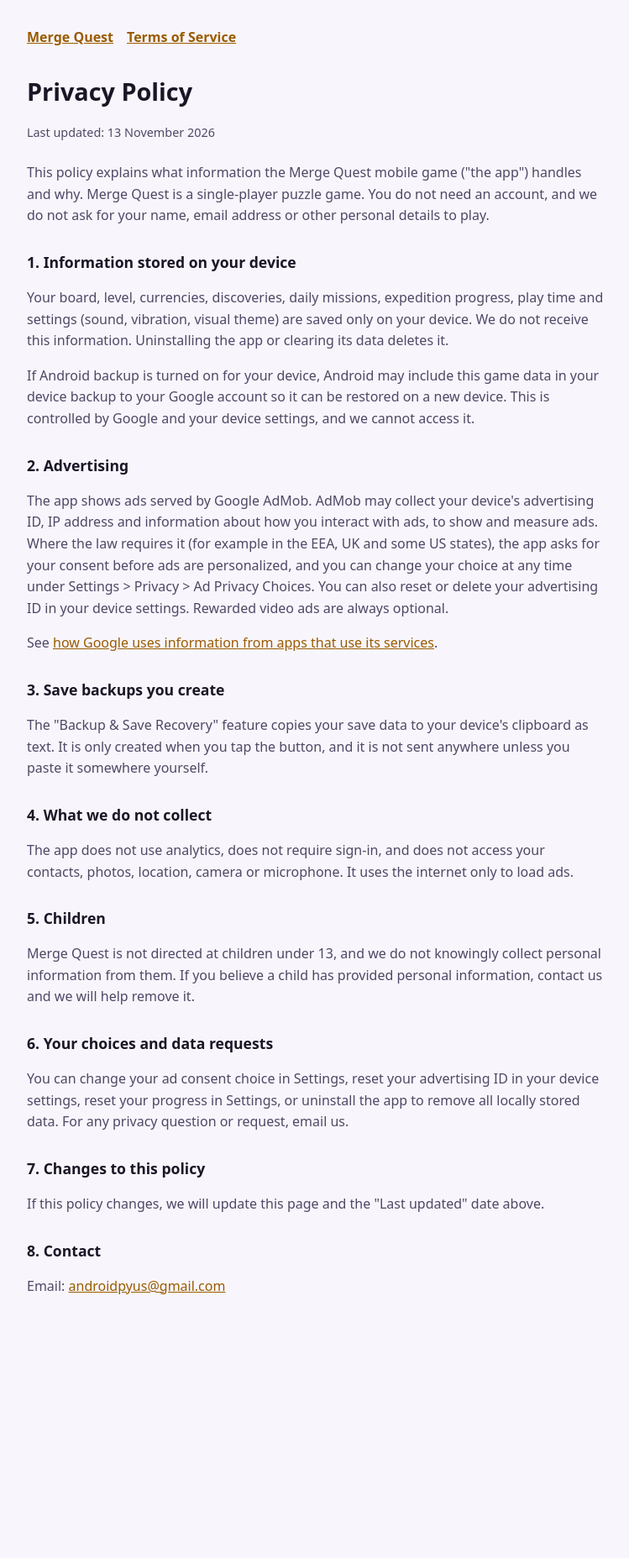
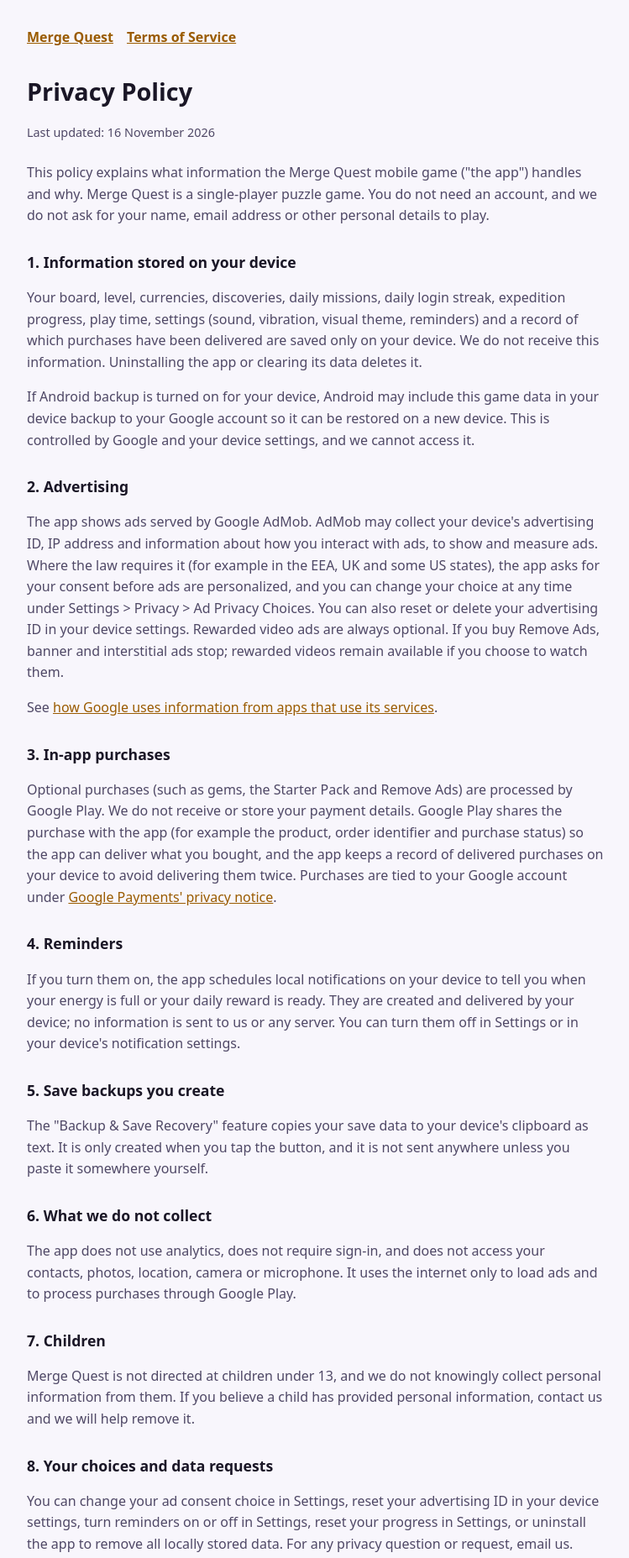
Before and after one commit to Pyush/mergequest-site, a plain HTML site: page privacy.html in a window 1280 px wide. Shown: the top 1855 px of the page at 84% size, without its empty margins (264-1013 px from the left). Before the commit the page ends 1624 px from the top, so only its background shows below. Drawn offline with Linux system fonts and the light colour scheme.

Commit message:
Cover in-app purchases, Remove Ads and opt-in reminders
Co-Authored-By: Claude Opus 5.5 <noreply@anthropic.com>

```diff
--- a/privacy.html
+++ b/privacy.html
@@ -4,33 +4,39 @@
 <body><main>
 <nav><a href="index.html">Merge Quest</a><a href="terms.html">Terms of Service</a></nav>
 <h1>Privacy Policy</h1>
-<p class="updated">Last updated: 13 November 2026</p>
+<p class="updated">Last updated: 16 November 2026</p>
 
 <p>This policy explains what information the Merge Quest mobile game ("the app") handles and why. Merge Quest is a single-player puzzle game. You do not need an account, and we do not ask for your name, email address or other personal details to play.</p>
 
 <h2>1. Information stored on your device</h2>
-<p>Your board, level, currencies, discoveries, daily missions, expedition progress, play time and settings (sound, vibration, visual theme) are saved only on your device. We do not receive this information. Uninstalling the app or clearing its data deletes it.</p>
+<p>Your board, level, currencies, discoveries, daily missions, daily login streak, expedition progress, play time, settings (sound, vibration, visual theme, reminders) and a record of which purchases have been delivered are saved only on your device. We do not receive this information. Uninstalling the app or clearing its data deletes it.</p>
 <p>If Android backup is turned on for your device, Android may include this game data in your device backup to your Google account so it can be restored on a new device. This is controlled by Google and your device settings, and we cannot access it.</p>
 
 <h2>2. Advertising</h2>
-<p>The app shows ads served by Google AdMob. AdMob may collect your device's advertising ID, IP address and information about how you interact with ads, to show and measure ads. Where the law requires it (for example in the EEA, UK and some US states), the app asks for your consent before ads are personalized, and you can change your choice at any time under Settings &gt; Privacy &gt; Ad Privacy Choices. You can also reset or delete your advertising ID in your device settings. Rewarded video ads are always optional.</p>
+<p>The app shows ads served by Google AdMob. AdMob may collect your device's advertising ID, IP address and information about how you interact with ads, to show and measure ads. Where the law requires it (for example in the EEA, UK and some US states), the app asks for your consent before ads are personalized, and you can change your choice at any time under Settings &gt; Privacy &gt; Ad Privacy Choices. You can also reset or delete your advertising ID in your device settings. Rewarded video ads are always optional. If you buy Remove Ads, banner and interstitial ads stop; rewarded videos remain available if you choose to watch them.</p>
 <p>See <a href="https://policies.google.com/technologies/ads">how Google uses information from apps that use its services</a>.</p>
 
-<h2>3. Save backups you create</h2>
+<h2>3. In-app purchases</h2>
+<p>Optional purchases (such as gems, the Starter Pack and Remove Ads) are processed by Google Play. We do not receive or store your payment details. Google Play shares the purchase with the app (for example the product, order identifier and purchase status) so the app can deliver what you bought, and the app keeps a record of delivered purchases on your device to avoid delivering them twice. Purchases are tied to your Google account under <a href="https://payments.google.com/payments/apis-secure/u/0/get_legal_document?ldo=0&amp;ldt=privacynotice">Google Payments' privacy notice</a>.</p>
+
+<h2>4. Reminders</h2>
+<p>If you turn them on, the app schedules local notifications on your device to tell you when your energy is full or your daily reward is ready. They are created and delivered by your device; no information is sent to us or any server. You can turn them off in Settings or in your device's notification settings.</p>
+
+<h2>5. Save backups you create</h2>
 <p>The "Backup &amp; Save Recovery" feature copies your save data to your device's clipboard as text. It is only created when you tap the button, and it is not sent anywhere unless you paste it somewhere yourself.</p>
 
-<h2>4. What we do not collect</h2>
-<p>The app does not use analytics, does not require sign-in, and does not access your contacts, photos, location, camera or microphone. It uses the internet only to load ads.</p>
+<h2>6. What we do not collect</h2>
+<p>The app does not use analytics, does not require sign-in, and does not access your contacts, photos, location, camera or microphone. It uses the internet only to load ads and to process purchases through Google Play.</p>
 
-<h2>5. Children</h2>
+<h2>7. Children</h2>
 <p>Merge Quest is not directed at children under 13, and we do not knowingly collect personal information from them. If you believe a child has provided personal information, contact us and we will help remove it.</p>
 
-<h2>6. Your choices and data requests</h2>
-<p>You can change your ad consent choice in Settings, reset your advertising ID in your device settings, reset your progress in Settings, or uninstall the app to remove all locally stored data. For any privacy question or request, email us.</p>
+<h2>8. Your choices and data requests</h2>
+<p>You can change your ad consent choice in Settings, reset your advertising ID in your device settings, turn reminders on or off in Settings, reset your progress in Settings, or uninstall the app to remove all locally stored data. For any privacy question or request, email us.</p>
 
-<h2>7. Changes to this policy</h2>
+<h2>9. Changes to this policy</h2>
 <p>If this policy changes, we will update this page and the "Last updated" date above.</p>
 
-<h2>8. Contact</h2>
+<h2>10. Contact</h2>
 <p>Email: <a href="mailto:androidpyus@gmail.com">androidpyus@gmail.com</a></p>
 </main></body></html>
```
Also changed, not shown: terms.html (+13 -9 lines).
